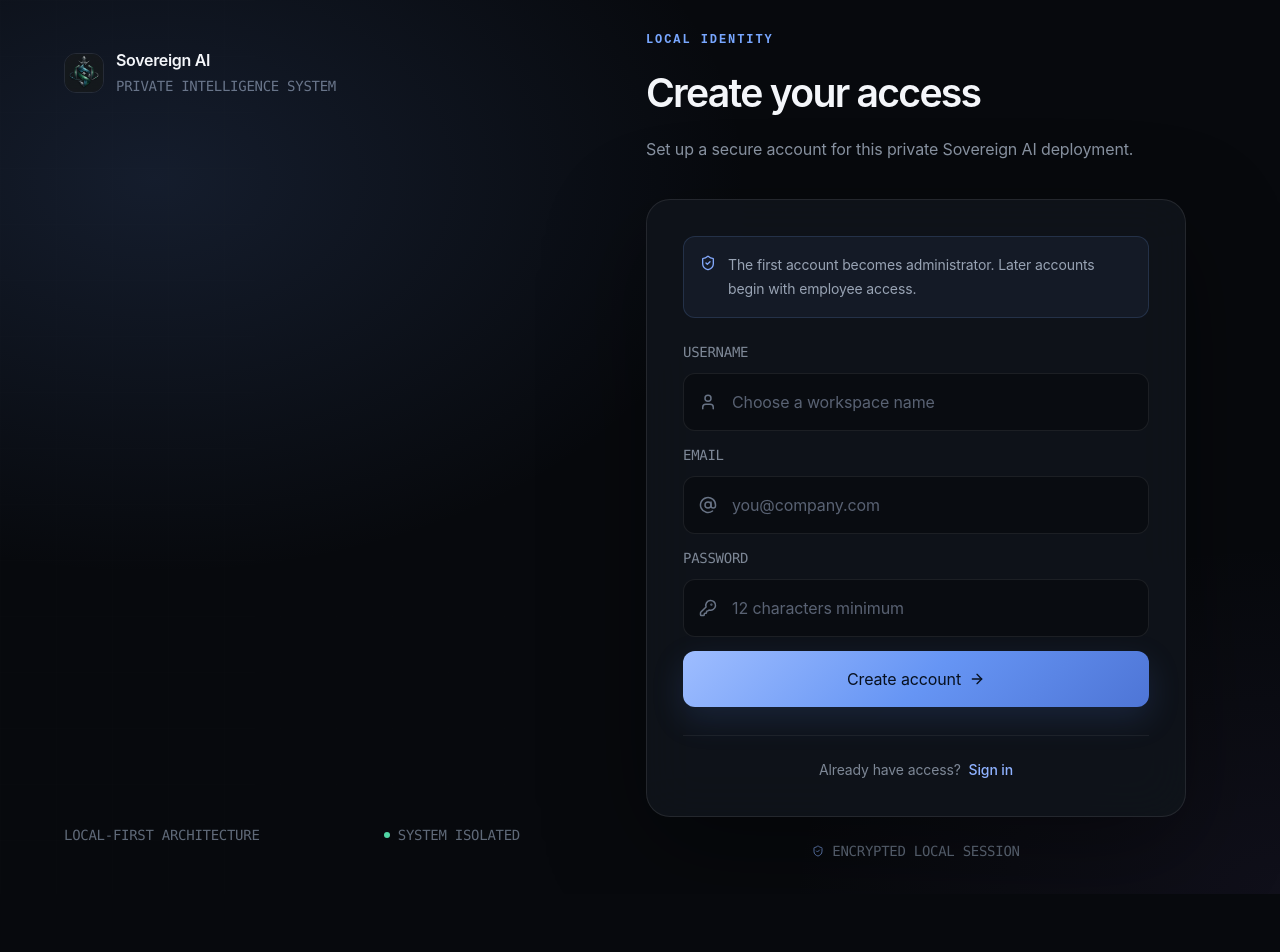
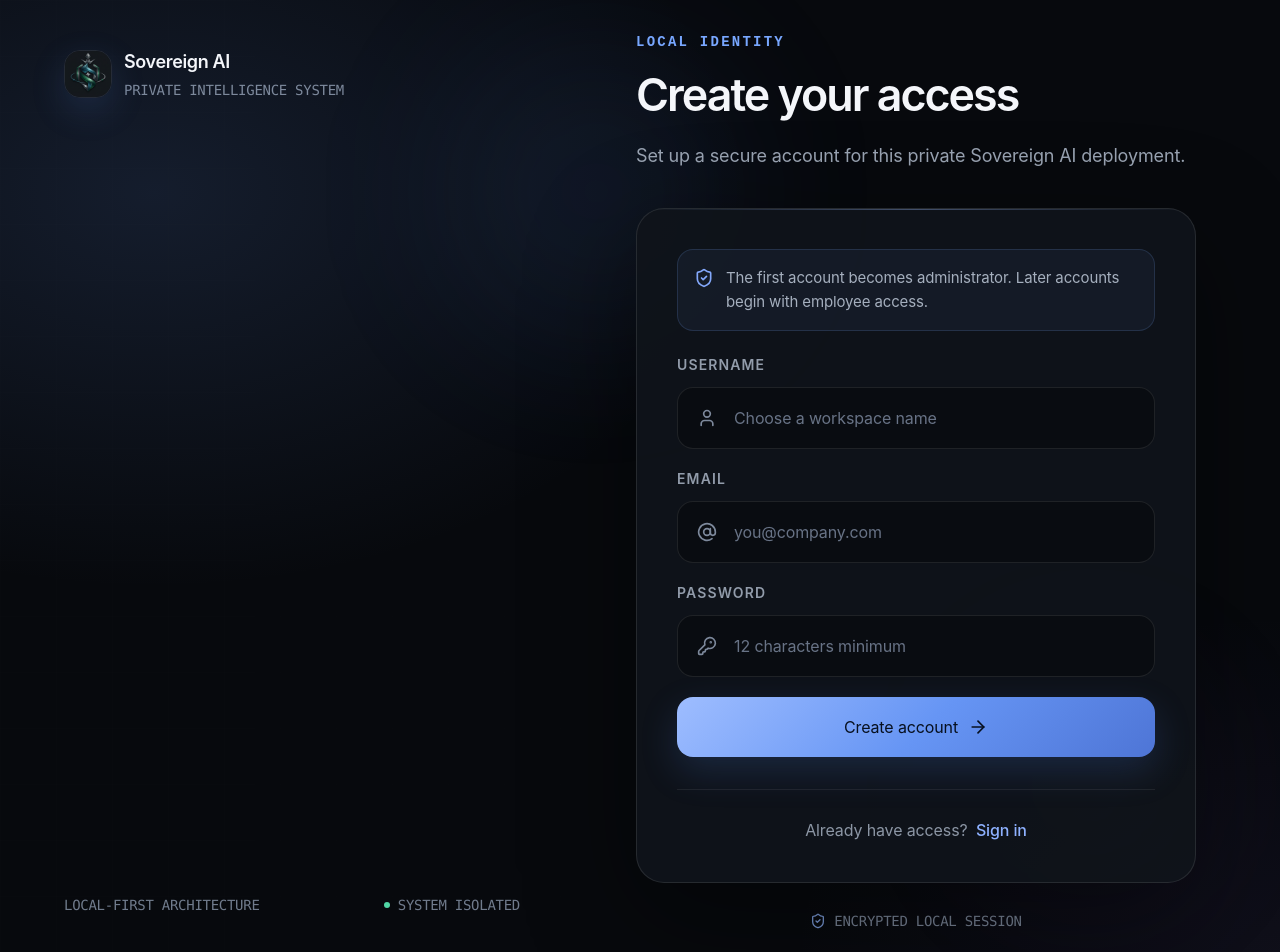
Before and after one commit to vikashkumar302004/SOVERIGN-AI, a Next.js app in the folder frontend/: page /register in a window 1280 px wide. Shown: the top 952 px of the page. Before the commit the page ends 894 px from the top, so only its background shows below. Built offline with nearby package versions, Linux system fonts and the light colour scheme; no server answers.

Commit message:
fix: stabilize frontend server and enlarge auth UI

```diff
--- a/frontend/package.json
+++ b/frontend/package.json
@@ -5,7 +5,7 @@
   "scripts": {
     "dev": "next dev",
     "build": "next build",
-    "start": "node scripts/start-standalone.mjs",
+    "start": "next start -H 127.0.0.1 -p 3000",
     "lint": "next lint"
   },
   "dependencies": {
--- a/frontend/src/app/globals.css
+++ b/frontend/src/app/globals.css
@@ -124,11 +124,23 @@ main:not(.auth-main) table tbody tr:hover { background: var(--surface-hover) !im
 @keyframes rise { from { opacity: 0; transform: translateY(14px); } to { opacity: 1; transform: translateY(0); } }
 @keyframes ambientShift { 0%,100% { background-position: 0% 50%; opacity: .72; } 50% { background-position: 100% 50%; opacity: 1; } }
 @keyframes beamDash { to { stroke-dashoffset: -40; } }
+@keyframes authOrbDrift { 0%,100% { transform: translate3d(0,0,0) scale(1); opacity: .42; } 50% { transform: translate3d(24px,-18px,0) scale(1.08); opacity: .7; } }
+@keyframes authPanelIn { from { opacity: 0; transform: translate3d(24px,18px,0) scale(.985); } to { opacity: 1; transform: none; } }
+@keyframes logoFloat { 0%,100% { transform: translateY(0); } 50% { transform: translateY(-5px); } }
 .animate-fadeIn { animation: fadeIn .24s cubic-bezier(.16,1,.3,1) both; }
 .rise { animation: rise .65s cubic-bezier(.16,1,.3,1) both; animation-delay: calc(var(--i, 0) * 70ms); }
 .ambient-accent-line { background: linear-gradient(90deg, transparent, #78a7ff, #a58cff, transparent); background-size: 200% 100%; }
 .ambient-accent-active { animation: ambientShift 2.4s linear infinite; }
 .beam-animated { stroke-dasharray: 8 6; animation: beamDash 1.7s linear infinite; }
+.auth-orb { position: absolute; width: 280px; height: 280px; border-radius: 999px; filter: blur(80px); pointer-events: none; animation: authOrbDrift 9s ease-in-out infinite; }
+.auth-orb-one { left: 34%; top: 7%; background: rgba(88,133,226,.14); }
+.auth-orb-two { right: 4%; bottom: 4%; background: rgba(121,91,190,.1); animation-delay: -4.5s; }
+.auth-panel-enter { animation: authPanelIn .8s cubic-bezier(.16,1,.3,1) both; }
+.auth-logo-float { animation: logoFloat 5s ease-in-out infinite; }
+.auth-feature-card { transition: transform .25s ease, border-color .25s ease, background-color .25s ease; }
+.auth-feature-card:hover { transform: translateY(-5px); border-color: rgba(120,167,255,.2); background: rgba(120,167,255,.045); }
+.auth-card-shine { position: relative; isolation: isolate; overflow: hidden; }
+.auth-card-shine::before { content: ""; position: absolute; inset: 0 0 auto; height: 1px; background: linear-gradient(90deg, transparent, rgba(158,189,255,.55), transparent); opacity: .65; }
 .neumorphic-node { background: linear-gradient(145deg, #171c25, #0d1016); box-shadow: 0 12px 28px rgba(0,0,0,.3), 0 1px 0 rgba(255,255,255,.06) inset; }
 @media (prefers-reduced-motion: reduce) {
   *, *::before, *::after { animation-duration: .01ms !important; animation-iteration-count: 1 !important; scroll-behavior: auto !important; transition-duration: .01ms !important; }
--- a/frontend/src/app/login/page.tsx
+++ b/frontend/src/app/login/page.tsx
@@ -42,35 +42,35 @@ export default function LoginPage() {
     }
   };
 
-  const field = "w-full rounded-xl border border-white/[0.08] bg-[#090c11] py-4 pl-12 pr-4 text-[15px] text-[#edf1f7] placeholder:text-[#596273] outline-none transition focus:border-[#78a7ff]/55 focus:bg-[#0b0f15]";
+  const field = "w-full rounded-2xl border border-white/[0.09] bg-[#090c11] py-[18px] pl-14 pr-5 text-[17px] text-[#edf1f7] placeholder:text-[#687386] outline-none transition duration-200 focus:-translate-y-px focus:border-[#78a7ff]/60 focus:bg-[#0b0f15] focus:shadow-[0_12px_30px_rgba(34,63,121,.12)]";
 
   return (
     <AuthShell eyebrow="Secure workspace" title="Welcome back" description="Sign in to continue to your private intelligence environment.">
       {error && (
-        <div role="alert" className="mb-5 flex items-start gap-2.5 rounded-xl border border-[#ff7f8f]/20 bg-[#ff7f8f]/[0.07] p-3.5 text-xs leading-5 text-[#ff9ba8]">
-          <AlertCircle className="mt-0.5 h-4 w-4 shrink-0" /> {error}
+        <div role="alert" className="mb-6 flex items-start gap-3 rounded-2xl border border-[#ff7f8f]/20 bg-[#ff7f8f]/[0.07] p-4 text-[15px] leading-6 text-[#ffabb6] animate-fadeIn">
+          <AlertCircle className="mt-0.5 h-5 w-5 shrink-0" /> {error}
         </div>
       )}
-      <form onSubmit={handleSubmit} className="space-y-4">
+      <form onSubmit={handleSubmit} className="space-y-5">
         <label className="block">
-          <span className="mb-2.5 block text-xs font-mono uppercase tracking-[.11em] text-[#7d8796]">Username or email</span>
+          <span className="mb-3 block text-sm font-semibold uppercase tracking-[.08em] text-[#929cab]">Username or email</span>
           <span className="relative block">
-            <User className="absolute left-4 top-1/2 h-[18px] w-[18px] -translate-y-1/2 text-[#687385]" />
+            <User className="absolute left-5 top-1/2 h-5 w-5 -translate-y-1/2 text-[#7d899c]" />
             <input autoFocus autoComplete="username" value={username} onChange={(e) => setUsername(e.target.value)} placeholder="Enter your identity" className={field} />
           </span>
         </label>
         <label className="block">
-          <span className="mb-2.5 block text-xs font-mono uppercase tracking-[.11em] text-[#7d8796]">Password</span>
+          <span className="mb-3 block text-sm font-semibold uppercase tracking-[.08em] text-[#929cab]">Password</span>
           <span className="relative block">
-            <KeyRound className="absolute left-4 top-1/2 h-[18px] w-[18px] -translate-y-1/2 text-[#687385]" />
+            <KeyRound className="absolute left-5 top-1/2 h-5 w-5 -translate-y-1/2 text-[#7d899c]" />
             <input type="password" autoComplete="current-password" value={password} onChange={(e) => setPassword(e.target.value)} placeholder="Enter your password" className={field} />
           </span>
         </label>
-        <button type="submit" disabled={loading} className="mt-3 flex w-full items-center justify-center gap-2 rounded-xl accent-gradient px-4 py-4 text-sm font-semibold text-[#07101f] shadow-[0_12px_32px_rgba(68,108,190,.2)] transition hover:-translate-y-0.5 disabled:opacity-50 disabled:hover:translate-y-0">
-          {loading ? <><Loader2 className="h-4 w-4 animate-spin" /> Verifying locally</> : <>Enter workspace <ArrowRight className="h-4 w-4" /></>}
+        <button type="submit" disabled={loading} className="mt-4 flex w-full items-center justify-center gap-2.5 rounded-2xl accent-gradient px-5 py-[18px] text-base font-bold text-[#07101f] shadow-[0_14px_36px_rgba(68,108,190,.24)] transition duration-200 hover:-translate-y-1 hover:shadow-[0_18px_46px_rgba(68,108,190,.3)] active:translate-y-0 disabled:opacity-50 disabled:hover:translate-y-0">
+          {loading ? <><Loader2 className="h-5 w-5 animate-spin" /> Verifying locally</> : <>Enter workspace <ArrowRight className="h-5 w-5" /></>}
         </button>
       </form>
-      <div className="mt-7 border-t border-white/[0.06] pt-6 text-center text-sm text-[#7d8796]">
+      <div className="mt-8 border-t border-white/[0.07] pt-7 text-center text-base text-[#8c96a5]">
         Need an account? <Link href="/register" className="ml-1 font-medium text-[#8eb1ff] hover:text-[#b5ccff]">Create one</Link>
       </div>
     </AuthShell>
--- a/frontend/src/app/register/page.tsx
+++ b/frontend/src/app/register/page.tsx
@@ -41,33 +41,33 @@ export default function RegisterPage() {
     }
   };
 
-  const field = "w-full rounded-xl border border-white/[0.08] bg-[#090c11] py-4 pl-12 pr-4 text-[15px] text-[#edf1f7] placeholder:text-[#596273] outline-none transition focus:border-[#78a7ff]/55 focus:bg-[#0b0f15]";
+  const field = "w-full rounded-2xl border border-white/[0.09] bg-[#090c11] py-[18px] pl-14 pr-5 text-[17px] text-[#edf1f7] placeholder:text-[#687386] outline-none transition duration-200 focus:-translate-y-px focus:border-[#78a7ff]/60 focus:bg-[#0b0f15] focus:shadow-[0_12px_30px_rgba(34,63,121,.12)]";
   return (
     <AuthShell eyebrow="Local identity" title="Create your access" description="Set up a secure account for this private Sovereign AI deployment.">
-      <div className="mb-6 flex gap-3 rounded-xl border border-[#78a7ff]/16 bg-[#78a7ff]/[0.06] p-4 text-sm leading-6 text-[#98a3b4]">
-        <ShieldCheck className="mt-0.5 h-4 w-4 shrink-0 text-[#83a8fb]" />
+      <div className="mb-6 flex gap-3 rounded-2xl border border-[#78a7ff]/16 bg-[#78a7ff]/[0.06] p-4 text-[15px] leading-6 text-[#a5afbe]">
+        <ShieldCheck className="mt-0.5 h-5 w-5 shrink-0 text-[#83a8fb]" />
         <span>The first account becomes administrator. Later accounts begin with employee access.</span>
       </div>
-      {error && <div role="alert" className="mb-5 flex gap-2.5 rounded-xl border border-[#ff7f8f]/20 bg-[#ff7f8f]/[0.07] p-3.5 text-xs text-[#ff9ba8]"><AlertCircle className="h-4 w-4 shrink-0" />{error}</div>}
-      <form onSubmit={handleSubmit} className="space-y-3.5">
+      {error && <div role="alert" className="mb-6 flex gap-3 rounded-2xl border border-[#ff7f8f]/20 bg-[#ff7f8f]/[0.07] p-4 text-[15px] leading-6 text-[#ffabb6] animate-fadeIn"><AlertCircle className="h-5 w-5 shrink-0" />{error}</div>}
+      <form onSubmit={handleSubmit} className="space-y-5">
         {[
           { label: "Username", icon: User, type: "text", value: username, set: setUsername, placeholder: "Choose a workspace name", auto: "username" },
           { label: "Email", icon: AtSign, type: "email", value: email, set: setEmail, placeholder: "you@company.com", auto: "email" },
           { label: "Password", icon: KeyRound, type: "password", value: password, set: setPassword, placeholder: "12 characters minimum", auto: "new-password" },
         ].map(({ label, icon: Icon, type, value, set, placeholder, auto }) => (
           <label className="block" key={label}>
-            <span className="mb-2.5 block text-xs font-mono uppercase tracking-[.11em] text-[#7d8796]">{label}</span>
+            <span className="mb-3 block text-sm font-semibold uppercase tracking-[.08em] text-[#929cab]">{label}</span>
             <span className="relative block">
-              <Icon className="absolute left-4 top-1/2 h-[18px] w-[18px] -translate-y-1/2 text-[#687385]" />
+              <Icon className="absolute left-5 top-1/2 h-5 w-5 -translate-y-1/2 text-[#7d899c]" />
               <input type={type} autoComplete={auto} value={value} onChange={(e) => set(e.target.value)} placeholder={placeholder} className={field} />
             </span>
           </label>
         ))}
-        <button type="submit" disabled={loading} className="mt-3 flex w-full items-center justify-center gap-2 rounded-xl accent-gradient px-4 py-4 text-sm font-semibold text-[#07101f] shadow-[0_12px_32px_rgba(68,108,190,.2)] transition hover:-translate-y-0.5 disabled:opacity-50">
-          {loading ? <><Loader2 className="h-4 w-4 animate-spin" /> Creating identity</> : <>Create account <ArrowRight className="h-4 w-4" /></>}
+        <button type="submit" disabled={loading} className="mt-4 flex w-full items-center justify-center gap-2.5 rounded-2xl accent-gradient px-5 py-[18px] text-base font-bold text-[#07101f] shadow-[0_14px_36px_rgba(68,108,190,.24)] transition duration-200 hover:-translate-y-1 hover:shadow-[0_18px_46px_rgba(68,108,190,.3)] active:translate-y-0 disabled:opacity-50">
+          {loading ? <><Loader2 className="h-5 w-5 animate-spin" /> Creating identity</> : <>Create account <ArrowRight className="h-5 w-5" /></>}
         </button>
       </form>
-      <div className="mt-7 border-t border-white/[0.06] pt-6 text-center text-sm text-[#7d8796]">
+      <div className="mt-8 border-t border-white/[0.07] pt-7 text-center text-base text-[#8c96a5]">
         Already have access? <Link href="/login" className="ml-1 font-medium text-[#8eb1ff] hover:text-[#b5ccff]">Sign in</Link>
       </div>
     </AuthShell>
--- a/frontend/src/components/AuthShell.tsx
+++ b/frontend/src/components/AuthShell.tsx
@@ -21,26 +21,28 @@ export default function AuthShell({
       <div className="absolute inset-0 opacity-[0.16] pointer-events-none"
         style={{ backgroundImage: "linear-gradient(rgba(255,255,255,.035) 1px, transparent 1px), linear-gradient(90deg, rgba(255,255,255,.035) 1px, transparent 1px)", backgroundSize: "56px 56px", maskImage: "linear-gradient(to right, black, transparent 72%)" }}
       />
+      <div className="auth-orb auth-orb-one" />
+      <div className="auth-orb auth-orb-two" />
 
       <div className="relative min-h-[100dvh] mx-auto grid w-full max-w-[1720px] lg:grid-cols-[minmax(0,1fr)_minmax(520px,600px)] lg:gap-16 xl:gap-24 px-5 sm:px-8 lg:px-12 xl:px-16">
         <section className="hidden lg:flex flex-col justify-between py-10 xl:py-12">
           <div className="flex items-center gap-3">
-            <img src="/sovereign_logo.png" alt="" className="w-10 h-10 rounded-xl border border-white/[0.09] object-cover" />
+            <img src="/sovereign_logo.png" alt="" className="auth-logo-float w-12 h-12 rounded-2xl border border-white/[0.09] object-cover shadow-[0_12px_34px_rgba(83,126,211,.18)]" />
             <div>
-              <div className="text-base font-semibold tracking-[-.02em]">Sovereign AI</div>
-              <div className="text-[11px] font-mono tracking-[.15em] uppercase text-[#69758a] mt-1">Private intelligence system</div>
+              <div className="text-lg font-semibold tracking-[-.02em]">Sovereign AI</div>
+              <div className="mt-1 text-sm font-mono tracking-[.1em] uppercase text-[#7d899c]">Private intelligence system</div>
             </div>
           </div>
 
           <div className="max-w-[720px] py-10">
-            <div className="rise inline-flex items-center gap-2 rounded-full border border-[#78a7ff]/20 bg-[#78a7ff]/[0.07] px-4 py-2 text-xs font-mono tracking-[.12em] uppercase text-[#9bbaff]">
-              <Sparkles className="h-3 w-3" /> Intelligence stays yours
+            <div className="rise inline-flex items-center gap-2 rounded-full border border-[#78a7ff]/20 bg-[#78a7ff]/[0.07] px-5 py-2.5 text-sm font-mono tracking-[.08em] uppercase text-[#a8c2ff]">
+              <Sparkles className="h-4 w-4" /> Intelligence stays yours
             </div>
             <h1 className="rise mt-8 max-w-[700px] text-[clamp(3.6rem,4.6vw,5.7rem)] leading-[.95] font-semibold tracking-[-.065em]" style={{ "--i": 1 } as React.CSSProperties}>
               Your data.<br/><span className="text-[#8393ad]">Your models.</span><br/>Your command.
             </h1>
-            <p className="rise mt-8 max-w-[640px] text-[17px] leading-8 text-[#919baa]" style={{ "--i": 2 } as React.CSSProperties}>
-              A private AI workspace for evidence-backed answers, operational workflows, and accountable decisions—without sending sensitive context outside your environment.
+            <p className="rise mt-8 max-w-[650px] text-lg leading-8 text-[#a0a9b7]" style={{ "--i": 2 } as React.CSSProperties}>
+              Your private AI for natural conversations, coding, document intelligence, voice input, and focused work—powered entirely inside your environment.
             </p>
             <div className="rise mt-10 grid grid-cols-3 gap-4 max-w-[680px]" style={{ "--i": 3 } as React.CSSProperties}>
               {[
@@ -50,38 +52,38 @@ export default function AuthShell({
               ].map(([Icon, label, copy]) => {
                 const FeatureIcon = Icon as typeof Bot;
                 return (
-                  <div key={label as string} className="rounded-2xl border border-white/[0.07] bg-white/[0.025] p-5">
-                    <FeatureIcon className="h-5 w-5 text-[#87aafb]" />
-                    <div className="mt-5 text-sm font-medium">{label as string}</div>
-                    <div className="mt-1.5 text-xs leading-5 text-[#707a89]">{copy as string}</div>
+                  <div key={label as string} className="auth-feature-card rounded-2xl border border-white/[0.07] bg-white/[0.025] p-5">
+                    <FeatureIcon className="h-6 w-6 text-[#87aafb]" />
+                    <div className="mt-5 text-base font-semibold">{label as string}</div>
+                    <div className="mt-2 text-sm leading-6 text-[#7f8998]">{copy as string}</div>
                   </div>
                 );
               })}
             </div>
           </div>
 
-          <div className="flex items-center justify-between text-[11px] font-mono uppercase tracking-[.11em] text-[#5f6978]">
+          <div className="flex items-center justify-between text-sm font-mono uppercase tracking-[.08em] text-[#707b8c]">
             <span>Local-first architecture</span>
             <span className="flex items-center gap-2"><span className="h-1.5 w-1.5 rounded-full bg-[#51d6a5]" /> System isolated</span>
           </div>
         </section>
 
         <section className="flex min-h-[100dvh] items-center justify-center py-8">
-          <div className="w-full max-w-[540px]">
+          <div className="auth-panel-enter w-full max-w-[560px]">
             <div className="lg:hidden mb-10 flex items-center gap-3">
               <img src="/sovereign_logo.png" alt="" className="w-10 h-10 rounded-xl border border-white/[0.09] object-cover" />
               <div className="text-sm font-semibold">Sovereign AI</div>
             </div>
             <div className="mb-9">
-              <div className="workspace-eyebrow !text-xs">{eyebrow}</div>
-              <h2 className="mt-4 text-[2.45rem] font-semibold tracking-[-.045em]">{title}</h2>
-              <p className="mt-3 text-base leading-7 text-[#8993a2]">{description}</p>
+              <div className="workspace-eyebrow !text-sm">{eyebrow}</div>
+              <h2 className="mt-4 text-[2.8rem] leading-tight font-semibold tracking-[-.045em]">{title}</h2>
+              <p className="mt-4 text-lg leading-8 text-[#9aa4b3]">{description}</p>
             </div>
-            <div className="rounded-[24px] border border-white/[0.09] bg-[#10141b]/92 p-6 sm:p-9 shadow-[0_30px_100px_rgba(0,0,0,.38)] backdrop-blur-xl">
+            <div className="auth-card-shine rounded-[28px] border border-white/[0.1] bg-[#10141b]/92 p-8 sm:p-10 shadow-[0_34px_110px_rgba(0,0,0,.42)] backdrop-blur-xl">
               {children}
             </div>
-            <div className="mt-6 flex items-center justify-center gap-2 text-[11px] text-[#626d7d] font-mono uppercase tracking-[.1em]">
-              <ShieldCheck className="h-3 w-3 text-[#6380b8]" /> Encrypted local session
+            <div className="mt-7 flex items-center justify-center gap-2 text-sm text-[#778294] font-mono uppercase tracking-[.08em]">
+              <ShieldCheck className="h-4 w-4 text-[#7897d3]" /> Encrypted local session
             </div>
           </div>
         </section>
```
